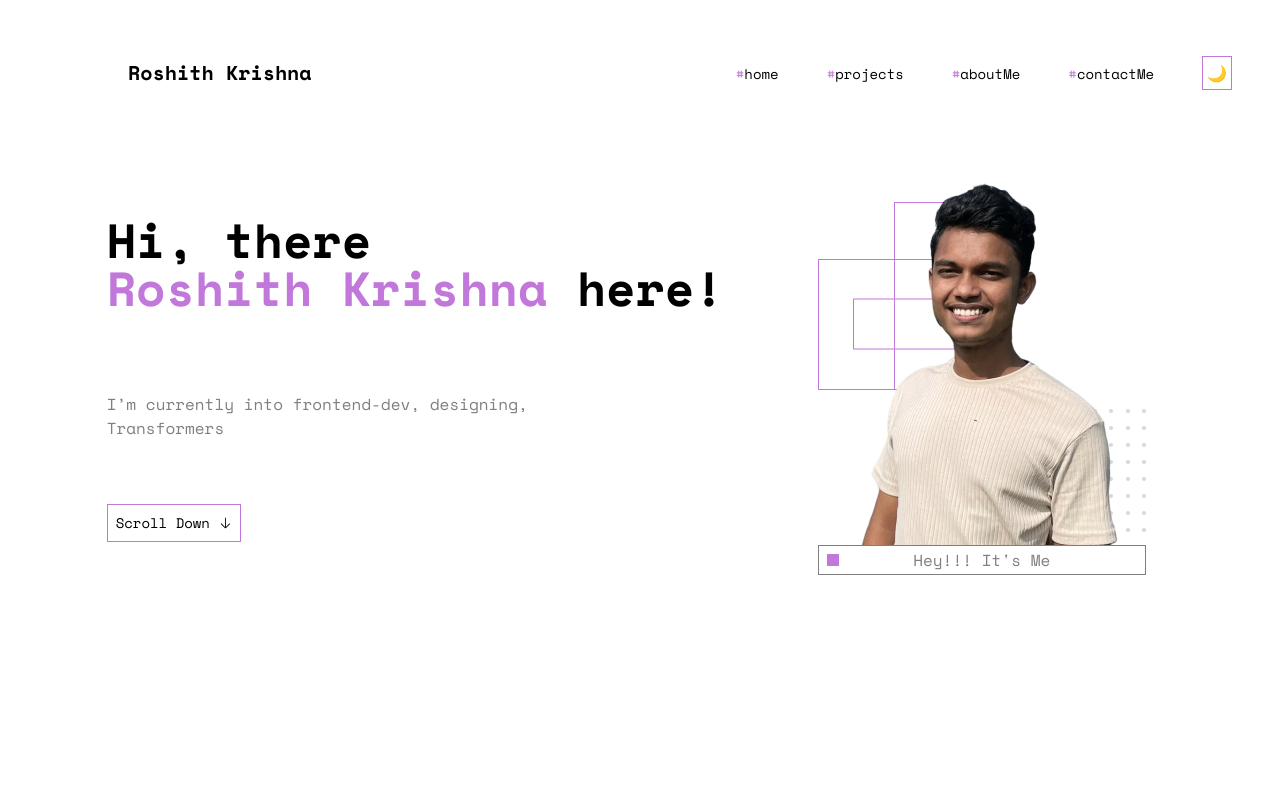
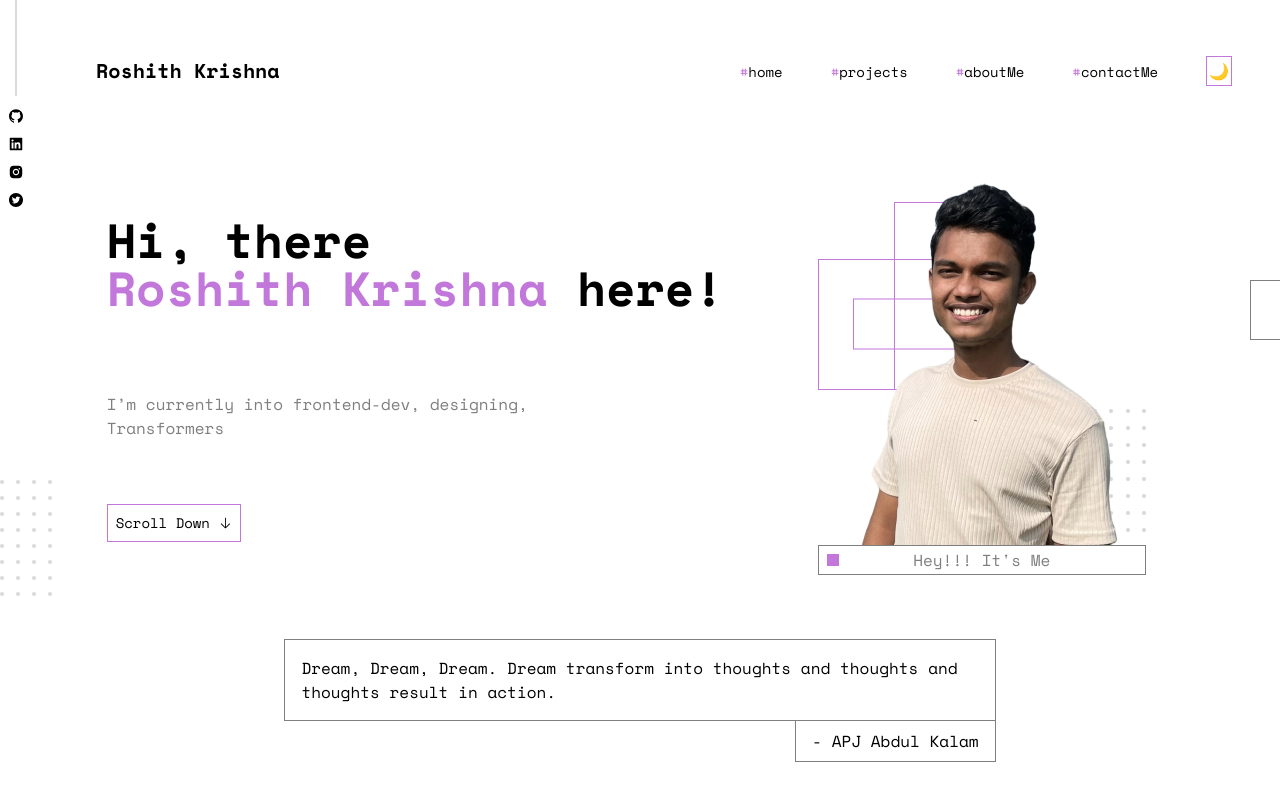
Before and after one commit to roshith2001/portfolio2.0, a Next.js app: page / in a window 1280 px wide. Shown: the top 800 px of the page. Built offline with nearby package versions, Linux system fonts and the light colour scheme.

Commit message:
update-hero

```diff
--- /dev/null
+++ b/app/components/BoxDesign.js
@@ -0,0 +1,9 @@
+export default function BoxDesign({ len, bre, right, top }) {
+
+    return (
+        <div className='items-center absolute border border-r-0 border-grey'
+            style={{width: `${len}px`, height: `${bre}px`, right: `${right}px`, top: `${top}px`}}
+        >
+        </div>
+    );
+}
--- a/app/components/Hero.js
+++ b/app/components/Hero.js
@@ -2,13 +2,19 @@ import Image from "next/image";
 import heroImage from '@/public/Hero_Image.png'
 import Button from "./Button";
 import { VscArrowDown } from "react-icons/vsc";
+import DotsDesign from "./dotsDesign";
+import BoxDesign from "./BoxDesign";
+import QuoteBox from "./quoteBox";
 
 export default function Hero() {
     return (
-        <div className="w-full h-screen flex justify-center absolute top-20">
-            <div className="w-5/6 pt-24 flex">
+        <div className="w-full h-screen relative top-20">
+            <div className="hidden md:block">
+                <DotsDesign row={4} col={8} left={0} top={400}/>
+            </div>
+            <div className="w-5/6 pt-24 mx-auto flex flex-wrap md:flex-nowrap">
                 {/*Text Section*/}
-                <div className="w-full md:w-2/3 md:pt-10">
+                <div className="w-full md:w-2/3 md:pt-10 md:flex-shrink">
                     <p className="text-5xl font-semibold">
                         Hi, there<br/>
                         <span className="text-purple">Roshith Krishna</span> here!
@@ -19,14 +25,16 @@ export default function Hero() {
                     <Button name="Scroll Down" icon={<VscArrowDown />}/>
                 </div>
                 {/*Image Section*/}
-                <div className="hidden md:block">
-                    <Image src={heroImage} alt='hero image'/>
+                <div className="pt-5 md:pt-0">
+                    <Image src={heroImage} alt='hero image' loading="lazy"/>
                     <div className="border border-grey px-2 py-0.5 relative text-center">
                         <div className="inline-block w-3 h-3 absolute left-2 top-2 bg-purple"></div>
                         <span className="px-2 text-grey">Hey!!! It&apos;s Me</span>
                     </div>
                 </div>
             </div>
+            <QuoteBox />
+            <BoxDesign len={30} bre={60} right={0} top={200}/>
         </div>
     );
 }
--- a/app/components/MenuDrawer.js
+++ b/app/components/MenuDrawer.js
@@ -7,7 +7,7 @@ export default function MenuDrawer() {
 
     return (
         <div className={`w-screen h-screen
-        ${theme=='dark'?'bg-black/90':'bg-white/90'}
+        ${theme=='dark'?'bg-black':'bg-white'}
         z-20 absolute top-0 left-0 flex flex-col pl-14 justify-center gap-12`}>
             <MenuItems />
         </div>
--- a/app/components/TopBar.js
+++ b/app/components/TopBar.js
@@ -4,6 +4,7 @@ import { useState, useEffect } from "react"
 import MenuItems from "./MenuItems";
 import MenuDrawer from "./MenuDrawer";
 import { Turn as Hamburger } from 'hamburger-react'
+import SocialLinks from "./socialLinks";
 
 export default function Topbar(){
 
@@ -19,14 +20,15 @@ export default function Topbar(){
 
     return(
         <div className="fixed flex w-screen py-6 md:pt-14 md:pb-6 items-center backdrop-blur-xl z-10">
+            <SocialLinks />
             <div className="w-4/5 md:min-w-1/2 flex flex-wrap">
-                <span className="font-bold text-sm md:text-xl ml-12 md:ml-32">Roshith Krishna</span>
+                <span className="font-bold text-sm md:text-xl ml-8 md:ml-24">Roshith Krishna</span>
             </div>
             <div className="flex justify-end items-center pl-12 md:px-12">
                 <div className="hidden md:block"><MenuItems/></div>
                 <button
                     onClick={() => setTheme(theme === 'dark' ? 'light' : 'dark')}
-                    className="border border-purple p-1"
+                    className="border border-purple p-0.5"
                 >
                     {theme === 'light' ? '🌙' : '☀️'}
                 </button>
--- /dev/null
+++ b/app/components/dotsDesign.js
@@ -0,0 +1,25 @@
+export default function DotsDesign({ row, col, left, top }) {
+
+    // Create an array of row indices
+    const rows = Array.from({ length: row }, (_, index) => index);
+    // Create an array of column indices
+    const cols = Array.from({ length: col }, (_, index) => index);
+
+    return (
+        <div className={`items-center absolute`}
+            style={{left: `${left}px`, top: `${top}px`}}
+        >
+            {rows.map((_, rowIndex) => (
+                <div key={rowIndex} className="inline-block">
+                    {cols.map((_, colIndex) => (
+                        <div
+                            key={colIndex}
+                            className={`w-[4px] h-[4px] bg-dotgrey rounded-full mr-3 mb-3`}
+                        ></div>
+                    ))}
+                    <br/>
+                </div>
+            ))}
+        </div>
+    );
+}
--- /dev/null
+++ b/app/components/quoteBox.js
@@ -0,0 +1,10 @@
+export default function QuoteBox() {
+    return (
+        <div className="w-5/6 mx-auto flex py-16 justify-center">
+            <div className="w-full md:w-2/3 flex content-center flex-col relative">
+                <p className="p-4 border border-grey">Dream, Dream, Dream. Dream transform into thoughts and thoughts and thoughts result in action.</p>
+                <p className="self-end px-4 py-2 border border-t-0 border-grey">- APJ Abdul Kalam</p>
+            </div>
+        </div>
+    );
+}
--- /dev/null
+++ b/app/components/socialLinks.js
@@ -0,0 +1,14 @@
+import { AiFillInstagram, AiFillGithub, AiFillLinkedin, AiFillTwitterCircle } from "react-icons/ai";
+
+
+export default function SocialLinks() {
+    return (
+        <div className="fixed top-0 w-8 flex flex-col items-center gap-3">
+            <div className="w-[1px] h-24 border border-dotgrey"></div>
+            <a href="https://github.com/roshith2001" target="_blank"><AiFillGithub /></a>
+            <a href="https://www.linkedin.com/in/roshith-krishna-p/" target="_blank"><AiFillLinkedin /></a>
+            <a href="https://www.instagram.com/_r.o.s.h.i.t.h_/" target="_blank"><AiFillInstagram /></a>
+            <a href="https://x.com/Roshith_KrishnP" target="_blank"><AiFillTwitterCircle/></a>
+        </div>
+    );
+}
--- a/tailwind.config.js
+++ b/tailwind.config.js
@@ -17,6 +17,7 @@ module.exports = {
       colors: {
         'purple': '#C277DA',
         'grey': '#7F7F7F',
+        'dotgrey': '#D9D9D9',
       }
     },
   },
```
